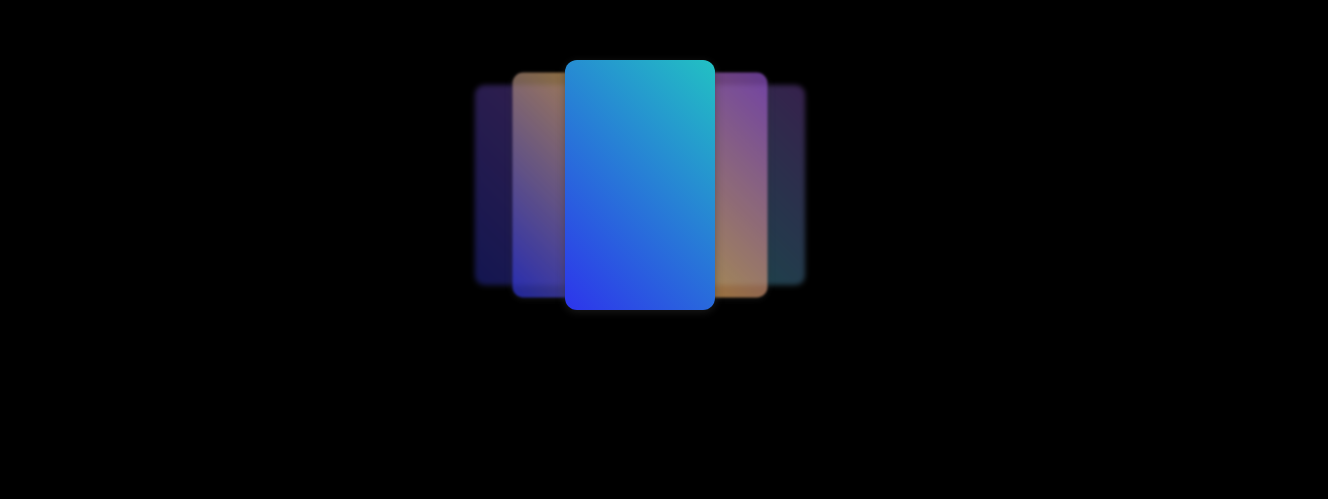
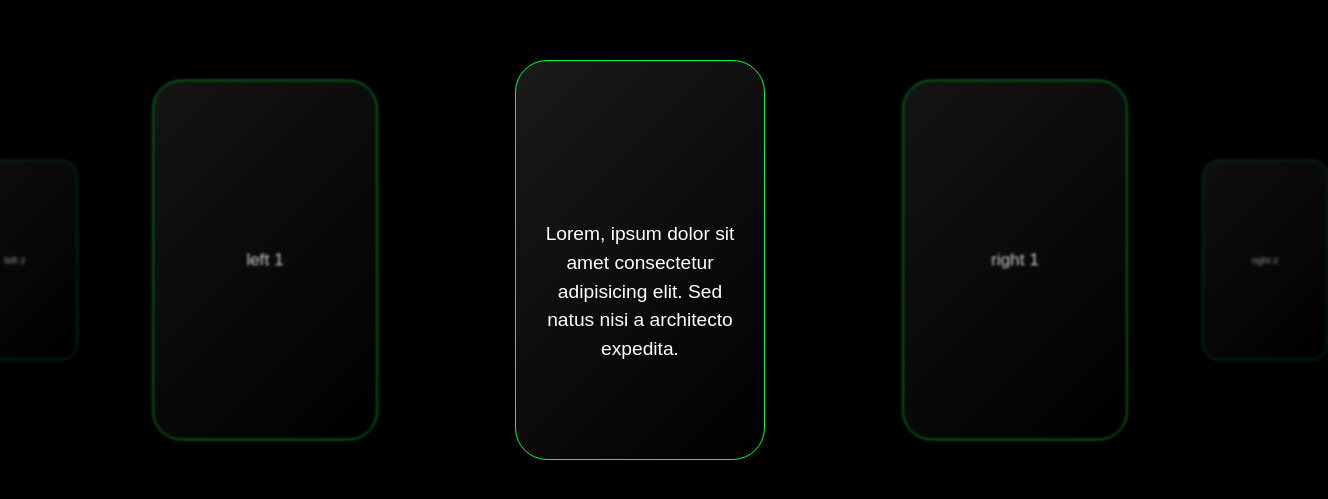
Before and after one commit to infoxusict/infox-22, a React (Create React App) app: page / in a window 1280 px wide. Shown: the part 2280-2779 px from the top of the page, 1328 px wide, since content can reach past the window. Built offline with nearby package versions, Linux system fonts and the light colour scheme; the HTML template or start-up script is replaced by a standard one; a web font is replaced by a local one.

Commit message:
Glimpses Started Adding

```diff
--- a/src/Components/Assets/Images/CSS/EventCard.css
+++ b/src/Components/Assets/Images/CSS/EventCard.css
@@ -52,9 +52,6 @@
   background: linear-gradient(135deg, #f79f1f, #ee5a24, #12cbc4);
 }
 
-.widget-title::after {
-}
-
 .widget-item:hover {
   top: -28px;
   width: 280px;
--- a/src/Components/Assets/Images/CSS/glimpses.css
+++ b/src/Components/Assets/Images/CSS/glimpses.css
@@ -1,16 +1,3 @@
-html,
-body {
-  padding: 0;
-  margin: 0;
-}
-
-html {
-  height: 100vh;
-}
-
-body {
-  height: 100vh;
-}
 
 .carousel {
   display: flex;
@@ -18,6 +5,7 @@ body {
   height: 100%;
   align-items: center;
   font-family: Arial;
+  z-index: 14;
 }
 .carousel__list {
   display: flex;
@@ -28,58 +16,119 @@ body {
   justify-content: center;
   perspective: 300px;
 }
+#counter{
+  margin-bottom: 4rem;
+  font-weight: bold;
+  font-size: 2.9rem;
+}
 .carousel__item {
   display: flex;
+  flex-direction: column;
+  text-align: center;
   align-items: center;
   justify-content: center;
   color: #fff;
-  font-size: 0px;
-  width: 150px;
-  height: 250px;
+  font-size: 1.2rem;
+  width: 250px;
+  height: 400px;
   border-radius: 12px;
   box-shadow: 0px 2px 8px 0px rgba(50, 50, 50, 0.5);
   position: absolute;
   transition: all 0.3s ease-in;
 }
+#parasn{
+  padding: 1.1rem;
+}
 .carousel__item:nth-child(1) {
-  background: linear-gradient(45deg, #2D35EB 0%, #904ED4 100%);
+  background: linear-gradient(
+    135deg,
+    rgba(255, 255, 255, 0.1),
+    rgba(255, 255, 255, 0)
+  );
+  backdrop-filter: blur(5px);
+  -webkit-backdrop-filter: blur(5px);
+  box-shadow: 0 8px 32px 0 rgba(0, 0, 0, 0.37);
+  border: 1px solid rgb(0, 255, 60);
+  border-radius: 32px;
+  z-index: 3;
+
 }
 .carousel__item:nth-child(2) {
-  background: linear-gradient(45deg, #2D35EB 0%, #fdbb2d 100%);
+   background: linear-gradient(
+    135deg,
+    rgba(255, 255, 255, 0.1),
+    rgba(255, 255, 255, 0)
+  );
+  backdrop-filter: blur(5px);
+  -webkit-backdrop-filter: blur(5px);
+  box-shadow: 0 8px 32px 0 rgba(0, 0, 0, 0.37);
+  border: 1px solid rgb(0, 255, 60);
+  border-radius: 32px;
+  z-index: 3;
 }
 .carousel__item:nth-child(3) {
-  background: linear-gradient(45deg, #2D35EB 0%, #22c1c3 100%);
+   background: linear-gradient(
+    135deg,
+    rgba(255, 255, 255, 0.1),
+    rgba(255, 255, 255, 0)
+  );
+  -webkit-backdrop-filter: blur(5px);
+  backdrop-filter: blur(5px);
+  box-shadow: 0 8px 32px 0 rgba(0, 0, 0, 0.37);
+  border: 1px solid rgb(0, 255, 60);
+  border-radius: 32px;
+  z-index: 3;
 }
 .carousel__item:nth-child(4) {
-  background: linear-gradient(45deg, #fdbb2d 0%, #904ED4 100%);
+   background: linear-gradient(
+    135deg,
+    rgba(255, 255, 255, 0.1),
+    rgba(255, 255, 255, 0)
+  );
+  -webkit-backdrop-filter: blur(5px);
+  backdrop-filter: blur(5px);
+  box-shadow: 0 8px 32px 0 rgba(0, 0, 0, 0.37);
+  border: 1px solid rgb(0, 255, 60);
+  border-radius: 32px;
+  z-index: 3;
 }
 .carousel__item:nth-child(5) {
-  background: linear-gradient(45deg, #22c1c3 0%, #904ED4 100%);
+   background: linear-gradient(
+    135deg,
+    rgba(255, 255, 255, 0.1),
+    rgba(255, 255, 255, 0)
+  );
+  -webkit-backdrop-filter: blur(5px);
+  backdrop-filter: blur(5px);
+  box-shadow: 0 8px 32px 0 rgba(0, 0, 0, 0.37);
+  border: 1px solid rgb(0, 255, 60);
+  border-radius: 32px;
+  z-index: 3;
 }
 .carousel__item[data-pos="0"] {
   z-index: 5;
 }
 .carousel__item[data-pos="-1"], .carousel__item[data-pos="1"] {
-  opacity: 0.7;
+  opacity: 0.8;
   filter: blur(1px) grayscale(10%);
 }
 .carousel__item[data-pos="-1"] {
-  transform: translateX(-40%) scale(0.9);
+  transform: translateX(-150%) scale(0.9);
   z-index: 4;
 }
 .carousel__item[data-pos="1"] {
-  transform: translateX(40%) scale(0.9);
+  transform: translateX(150%) scale(0.9);
   z-index: 4;
 }
 .carousel__item[data-pos="-2"], .carousel__item[data-pos="2"] {
-  opacity: 0.4;
+  opacity: 0.6;
   filter: blur(3px) grayscale(20%);
 }
 .carousel__item[data-pos="-2"] {
-  transform: translateX(-70%) scale(0.8);
+  transform: translateX(-250%) scale(0.5);
   z-index: 3;
 }
 .carousel__item[data-pos="2"] {
-  transform: translateX(70%) scale(0.8);
+  transform: translateX(250%) scale(0.5);
   z-index: 3;
-}/*# sourceMappingURL=glimpses.css.map */
+}/*# sourceMappingURL=index.css.map */
--- a/src/Components/Assets/Images/CSS/glimpses.scss
+++ /dev/null
@@ -1,97 +0,0 @@
-html,
-body {
-  padding: 0;
-  margin: 0;
-}
-
-html {
-  height: 100vh;
-}
-
-body {
-  height: 100vh;
-}
-
-.carousel {
-  display: flex;
-  width: 100%;
-  height: 100%;
-  align-items: center;
-  font-family: Arial;
-
-  &__list {
-    display: flex;
-    list-style: none;
-    position: relative;
-    width: 100%;
-    height: 300px;
-    justify-content: center;
-    perspective: 300px;
-  }
-
-  &__item {
-    display: flex;
-    align-items: center;
-    justify-content: center;
-    color: #fff;
-    font-size: 0px;
-    width: 150px;
-    height: 250px;
-    border-radius: 12px;
-    box-shadow: 0px 2px 8px 0px rgba(50, 50, 50, 0.5);
-    position: absolute;
-    transition: all .3s ease-in;
-
-    &:nth-child(1) {
-      background: linear-gradient(45deg, #2D35EB 0%, #904ED4 100%);
-    }
-    &:nth-child(2) {
-      background: linear-gradient(45deg, #2D35EB 0%, #fdbb2d 100%);
-    }
-    &:nth-child(3) {
-      background: linear-gradient(45deg, #2D35EB 0%, #22c1c3 100%);
-    }
-    &:nth-child(4) {
-      background: linear-gradient(45deg, #fdbb2d 0%, #904ED4 100%);
-    }
-    &:nth-child(5) {
-      background: linear-gradient(45deg, #22c1c3 0%, #904ED4 100%);
-    }
-
-    &[data-pos="0"] {
-      z-index: 5;
-    }
-
-    &[data-pos="-1"],
-    &[data-pos="1"] {
-      opacity: 0.7;
-      filter: blur(1px) grayscale(10%);
-    }
-
-    &[data-pos="-1"] {
-      transform: translateX(-40%) scale(.9);
-      z-index: 4;
-    }
-
-    &[data-pos="1"] {
-      transform: translateX(40%) scale(.9);
-      z-index: 4;
-    }
-
-    &[data-pos="-2"],
-    &[data-pos="2"] {
-      opacity: 0.4;
-      filter: blur(3px) grayscale(20%);
-    }
-
-    &[data-pos="-2"] {
-      transform: translateX(-70%) scale(.8);
-      z-index: 3;
-    }
-
-    &[data-pos="2"] {
-      transform: translateX(70%) scale(.8);
-      z-index: 3;
-    }
-  }
-}
```
Also changed, not shown: 1 other file (tests, documents, lock files or other folders).
